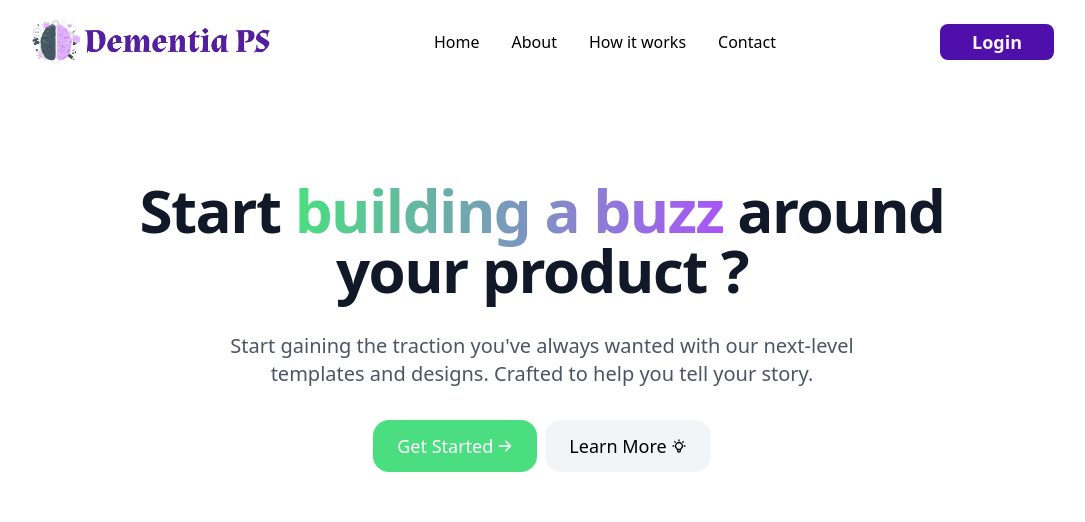
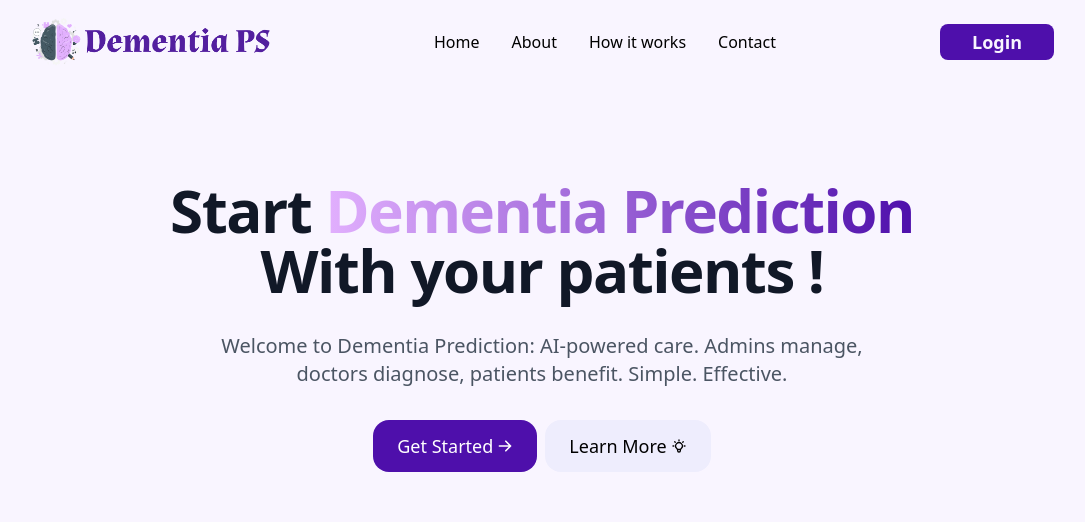
Before and after one commit to AristideI/dimentia-detection-model-fn, a React (Vite) app: page / in a window 1280 px wide. Shown: the top 522 px of the page, without its empty margins (98-1183 px from the left). Built offline with nearby package versions, Linux system fonts and the light colour scheme.

Commit message:
hero section

```diff
--- a/index.html
+++ b/index.html
@@ -6,7 +6,7 @@
     <meta name="viewport" content="width=device-width, initial-scale=1.0" />
     <title>Dementia Detector</title>
   </head>
-  <body class="scroll-smooth">
+  <body class="scroll-smooth bg-primary-100">
     <div id="root"></div>
     <script type="module" src="/src/main.tsx"></script>
   </body>
--- a/src/components/homePage/Hero.tsx
+++ b/src/components/homePage/Hero.tsx
@@ -1,23 +1,25 @@
+import { Link } from "react-router-dom";
+
 export default function HeroSection() {
   return (
-    <section className="pt-24 bg-white">
+    <section className="pt-24" id="home">
       <div className="px-12 mx-auto max-w-7xl">
         <div className="w-full mx-auto text-left md:w-11/12 xl:w-9/12 md:text-center">
           <h1 className="mb-8 text-4xl font-extrabold leading-none tracking-normal text-gray-900 md:text-6xl md:tracking-tight">
             <span>Start</span>{" "}
-            <span className="block w-full py-2 text-transparent bg-clip-text leading-12 bg-gradient-to-r from-green-400 to-purple-500 lg:inline">
-              building a buzz
+            <span className="block w-full py-2 text-transparent bg-clip-text leading-12 bg-gradient-to-r from-primary-300 to-primary-400 lg:inline">
+              Dementia Prediction
             </span>{" "}
-            <span>around your product ?</span>
+            <span>With your patients !</span>
           </h1>
           <p className="px-0 mb-8 text-lg text-gray-600 md:text-xl lg:px-24">
-            Start gaining the traction you've always wanted with our next-level
-            templates and designs. Crafted to help you tell your story.
+            Welcome to Dementia Prediction: AI-powered care. Admins manage,
+            doctors diagnose, patients benefit. Simple. Effective.
           </p>
           <div className="mb-4 space-x-0 md:space-x-2 md:mb-8">
-            <a
-              href="#_"
-              className="inline-flex items-center justify-center w-full px-6 py-3 mb-2 text-lg text-white bg-green-400 rounded-2xl sm:w-auto sm:mb-0"
+            <Link
+              to="/login"
+              className="inline-flex items-center justify-center w-full px-6 py-3 mb-2 text-lg text-white bg-primary-400 rounded-2xl sm:w-auto sm:mb-0"
             >
               Get Started
               <svg
@@ -32,10 +34,10 @@ export default function HeroSection() {
                   clip-rule="evenodd"
                 ></path>
               </svg>
-            </a>
+            </Link>
             <a
-              href="#_"
-              className="inline-flex items-center justify-center w-full px-6 py-3 mb-2 text-lg bg-gray-100 rounded-2xl sm:w-auto sm:mb-0"
+              href="#about"
+              className="inline-flex items-center justify-center w-full px-6 py-3 mb-2 text-lg bg-primary-200 rounded-2xl sm:w-auto sm:mb-0"
             >
               Learn More
               <svg
--- a/src/components/homePage/Navbar.tsx
+++ b/src/components/homePage/Navbar.tsx
@@ -5,7 +5,7 @@ export default function Navbar() {
     <article className="flex items-center justify-between px-[2%] md:px-[5%] lg:px-[10%] py-4 text-dark">
       <img src="/logow.png" className="w-60" alt="logo image" />
       <section className="flex gap-8">
-        <a href="#" className="hover:underline hover:text-primary-400">
+        <a href="#home" className="hover:underline hover:text-primary-400">
           Home
         </a>
         <a href="#about" className="hover:underline hover:text-primary-400">
```
